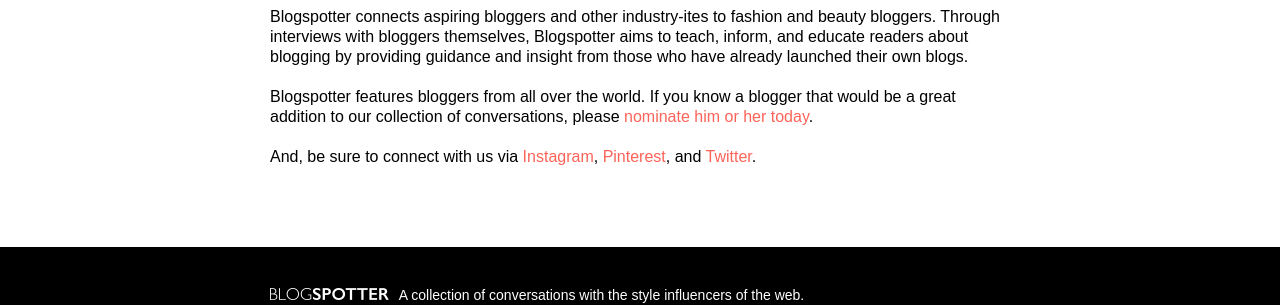
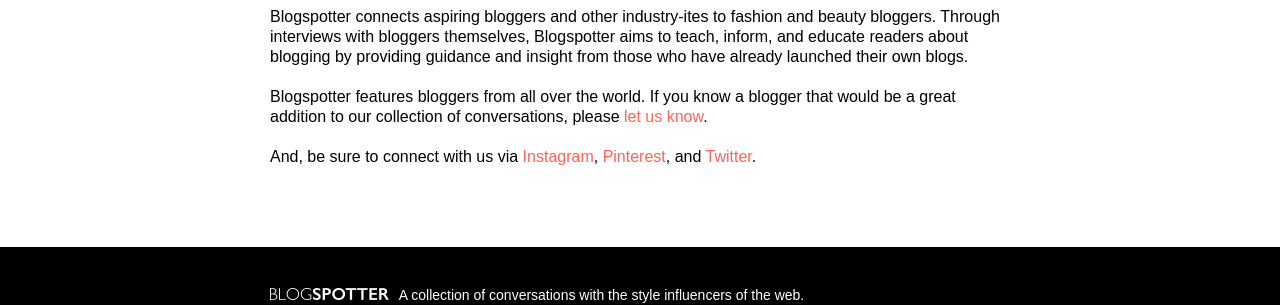
Before and after one commit to carolineorlando/blogspotter, a Jekyll site: the page built from about/index.markdown, in a window 1280 px wide. Shown: the part 153-458 px from the top of the page. Built offline with Jekyll 4.4.1, drawn with Linux system fonts in a browser that asks for light colours; some web fonts are replaced.

Commit message:
Change nominate link to general contact

```diff
--- a/about/index.markdown
+++ b/about/index.markdown
@@ -14,6 +14,6 @@ sitemap:
 
 Blogspotter connects aspiring bloggers and other industry-ites to fashion and beauty bloggers. Through interviews with bloggers themselves, Blogspotter aims to teach, inform, and educate readers about blogging by providing guidance and insight from those who have already launched their own blogs.
 
-Blogspotter features bloggers from all over the world. If you know a blogger that would be a great addition to our collection of conversations, please [nominate him or her today](http://blogspotter.co/nominate/).
+Blogspotter features bloggers from all over the world. If you know a blogger that would be a great addition to our collection of conversations, please [let us know](https://glittergroupe.com/contact/).
 
 And, be sure to connect with us via [Instagram](http://instagram.com/blogspotterco), [Pinterest](http://pinterest.com/blogspotter), and [Twitter](http://twitter.com/blogspotterco).
```
Also changed, not shown: 3 other files.
